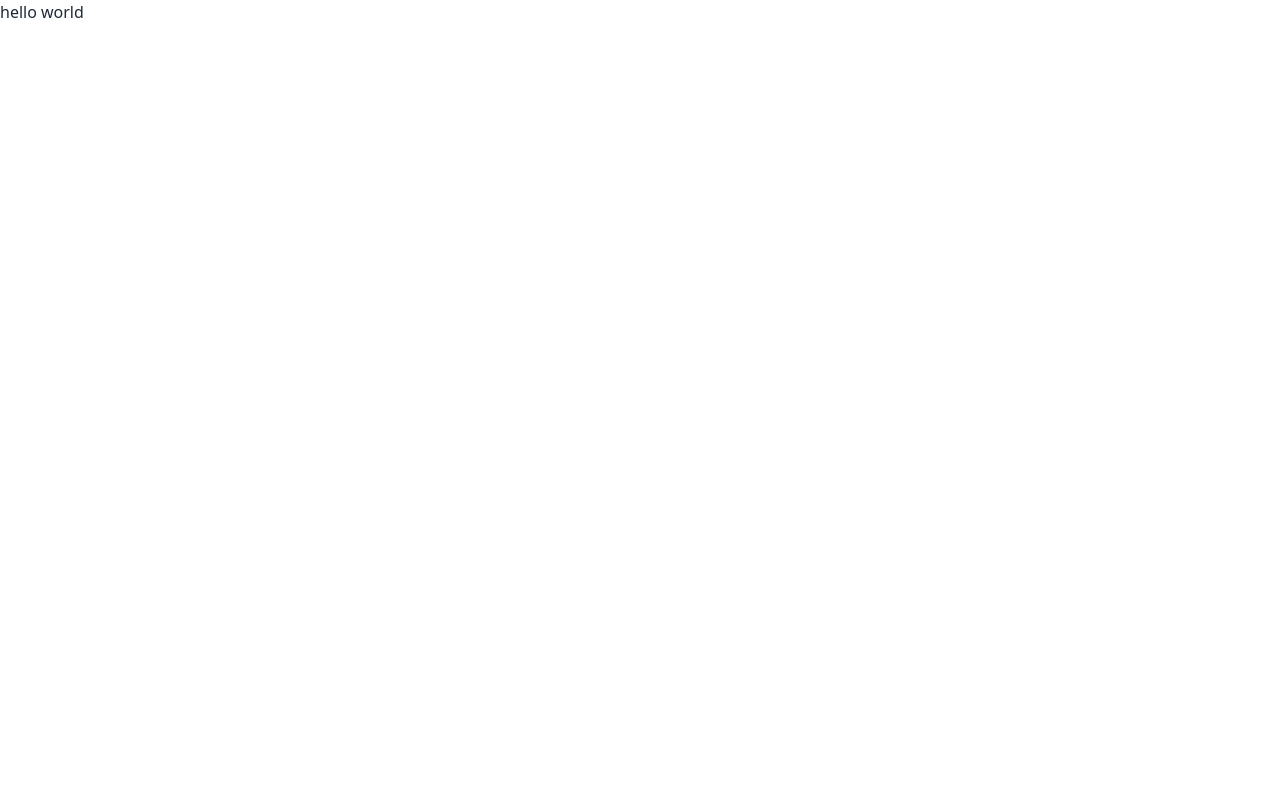
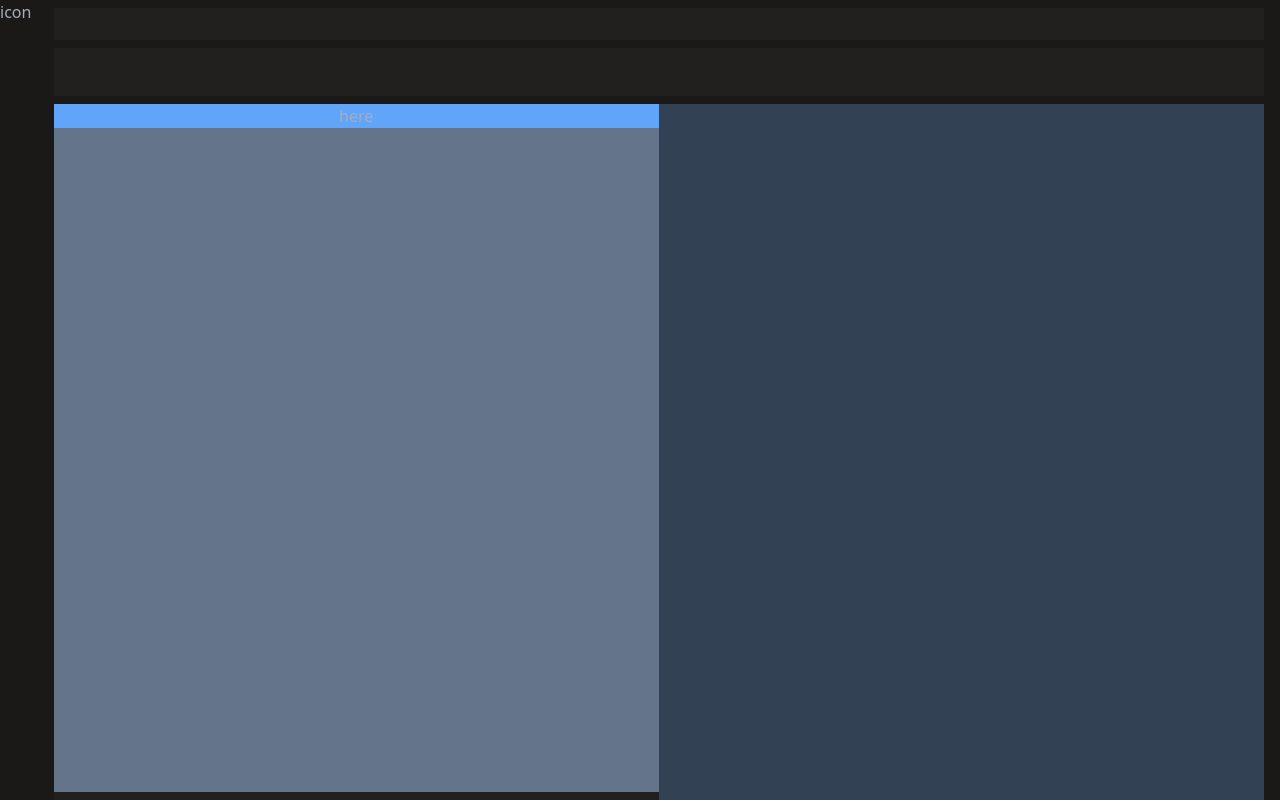
Before and after one commit to Natib22/Api-Tester, a Next.js app in the folder apitester/: page / in a window 1280 px wide. Built offline with nearby package versions, Linux system fonts and the light colour scheme.

Commit message:
fixed layout and major partitions

```diff
--- /dev/null
+++ b/apitester/app/Components/Panel.tsx
@@ -0,0 +1,12 @@
+import React from "react";
+import RequestPanel from "./RequestPanel";
+import ResponsePanel from "./ResponsePanel";
+const Panel = () => {
+  return <div className="flex mobile:flex-col pc:flex-row bg-lightgrey  flex-grow w-full mt-2">
+    <RequestPanel />
+    <ResponsePanel />
+
+  </div>;
+};
+
+export default Panel;
--- /dev/null
+++ b/apitester/app/Components/RequestPanel.tsx
@@ -0,0 +1,20 @@
+"use client"
+import React from 'react'
+import { useState } from 'react'
+
+const RequestPanel = () => {
+    const [list , setList] = useState<string[]>([])
+
+  return (
+    <div className='w-full mb-2 min-h-[100px] bg-slate-500 flex flex-col'>
+        <button className='h-6 bg-blue-400' onClick={() => setList((prev) => [...prev, "another item"])}> here</button>
+
+        {list.map((  item , ind) => {
+            return <div className='h-5 w-full bg-white' key={ind}>{item}</div>
+        })}
+
+    </div>
+  )
+}
+
+export default RequestPanel
--- /dev/null
+++ b/apitester/app/Components/ResponsePanel.tsx
@@ -0,0 +1,11 @@
+import React from 'react'
+
+const ResponsePanel = () => {
+  return (
+    <div className='w-full max-pc:min-h-80   bg-slate-700 '>
+
+    </div>
+  )
+}
+
+export default ResponsePanel
--- /dev/null
+++ b/apitester/app/Components/Tabs.tsx
@@ -0,0 +1,11 @@
+import React from 'react'
+
+const Tabs = () => {
+  return (
+    <div className='w-full h-8 bg-lightgrey my-2'>
+
+    </div>
+  )
+}
+
+export default Tabs
--- /dev/null
+++ b/apitester/app/Components/Themeswitcher.tsx
@@ -0,0 +1,73 @@
+"use client";
+import React from "react";
+
+const Themeswitcher = () => {
+  return (
+    <div className="dropdown mb-72">
+      <div tabIndex={0} role="button" className="btn m-1">
+        Theme
+        <svg
+          width="12px"
+          height="12px"
+          className="inline-block h-2 w-2 fill-current opacity-60"
+          xmlns="http://www.w3.org/2000/svg"
+          viewBox="0 0 2048 2048"
+        >
+          <path d="M1799 349l242 241-1017 1017L7 590l242-241 775 775 775-775z"></path>
+        </svg>
+      </div>
+      <ul
+        tabIndex={0}
+        className="dropdown-content bg-base-300 rounded-box z-[1] w-52 p-2 shadow-2xl"
+      >
+        <li>
+          <input
+            type="radio"
+            name="theme-dropdown"
+            className="theme-controller btn btn-sm btn-block btn-ghost justify-start"
+            aria-label="Default"
+            value="dark"
+          />
+        </li>
+        <li>
+          <input
+            type="radio"
+            name="theme-dropdown"
+            className="theme-controller btn btn-sm btn-block btn-ghost justify-start"
+            aria-label="Retro"
+            value="retro"
+          />
+        </li>
+        <li>
+          <input
+            type="radio"
+            name="theme-dropdown"
+            className="theme-controller btn btn-sm btn-block btn-ghost justify-start"
+            aria-label="Cyberpunk"
+            value="cyberpunk"
+          />
+        </li>
+        <li>
+          <input
+            type="radio"
+            name="theme-dropdown"
+            className="theme-controller btn btn-sm btn-block btn-ghost justify-start"
+            aria-label="Valentine"
+            value="valentine"
+          />
+        </li>
+        <li>
+          <input
+            type="radio"
+            name="theme-dropdown"
+            className="theme-controller btn btn-sm btn-block btn-ghost justify-start"
+            aria-label="Aqua"
+            value="aqua"
+          />
+        </li>
+      </ul>
+    </div>
+  );
+};
+
+export default Themeswitcher;
--- /dev/null
+++ b/apitester/app/Components/Urlsearchbar.tsx
@@ -0,0 +1,7 @@
+import React from "react";
+
+const Urlsearchbar = () => {
+  return <div className="w-full mobile:h-10 pc:h-12 bg-lightgrey"></div>;
+};
+
+export default Urlsearchbar;
--- a/apitester/app/globals.css
+++ b/apitester/app/globals.css
@@ -9,3 +9,20 @@
     text-wrap: balance;
   }
 }
+* {
+  margin: 0;
+  padding: 0;
+  box-sizing: border-box;
+}
+
+html {
+  height: 100%;
+  width: 100%;
+}
+
+body {
+  background-color: #1B1818;
+  height: auto;
+  min-height: 100vh;
+  width: 100%;
+}
--- a/apitester/app/layout.tsx
+++ b/apitester/app/layout.tsx
@@ -1,3 +1,4 @@
+
 import "./globals.css";
 
 export default function RootLayout({
@@ -6,8 +7,10 @@ export default function RootLayout({
   children: React.ReactNode;
 }>) {
   return (
-    <html lang="en">
-      <body>{children}</body>
+    <html lang="en" data-theme= "black">
+      <body>{children}
+
+      </body>
     </html>
   );
 }
--- a/apitester/app/page.tsx
+++ b/apitester/app/page.tsx
@@ -1,11 +1,24 @@
 
 import React from 'react'
+import Themeswitcher from './Components/Themeswitcher'
+import Tabs from './Components/Tabs'
+import Urlsearchbar from './Components/Urlsearchbar'
+import Panel from './Components/Panel'
 
 const Homepage
  = () => {
   return (
-    <div>
-      <p>hello world</p>
+    <div className='h-full w-full flex '>
+      <div className='h-full mobile:w-10 pc:w-14  '>
+        icon
+      </div>
+      <div className='w-full min-h-[100vh] pr-4 flex flex-col '>
+        < Tabs />
+        < Urlsearchbar />
+        < Panel />
+      </div>
+
+
     </div>
   )
 }
--- a/apitester/tailwind.config.ts
+++ b/apitester/tailwind.config.ts
@@ -12,11 +12,21 @@ const config: Config = {
       colors: {
         background: "var(--background)",
         foreground: "var(--foreground)",
+        lightgrey: "#221F1F",
       },
+      screens: {
+        mobile: "0px",
+        tablet: "440px",
+        pc : "800px",
+      }
     },
   },
   plugins: [
     daisyui,
+
   ],
+  daisyui: {
+    themes: ['dark' ,  'retro', 'cyberpunk', 'valentine', 'aqua'], // Add your themes here
+  },
 };
 export default config;
```
